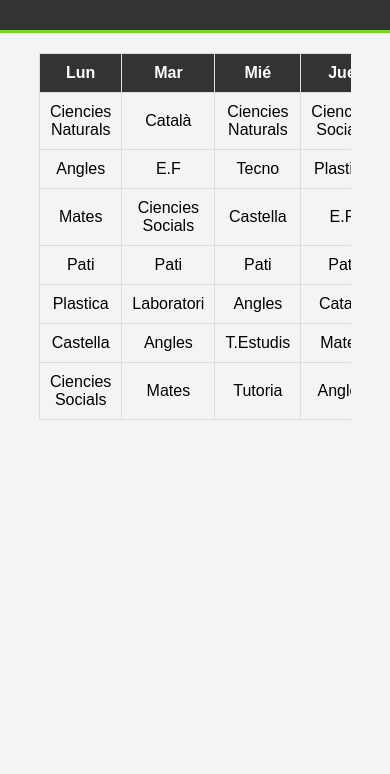
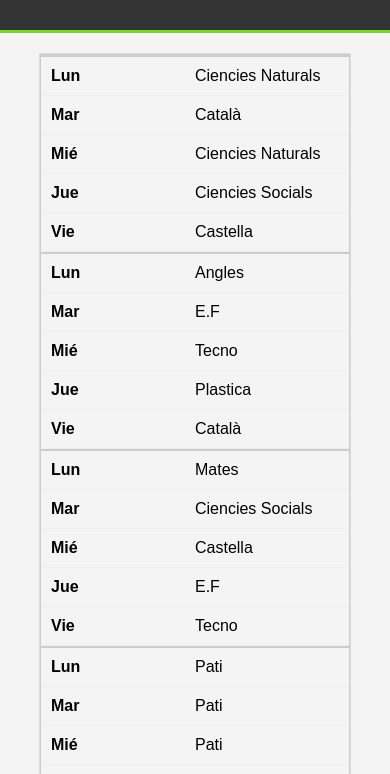
Before and after one commit to nendoprooo/nendoprooo, a plain HTML site: page index.html in a window 390 px wide. Shown: the part 70-844 px from the top of the page. Drawn offline with Linux system fonts and the light colour scheme.

Commit message:
Update index.html

```diff
--- a/index.html
+++ b/index.html
@@ -44,6 +44,38 @@
             background-color: #333;
             color: white;
         }
+
+        /* Nueva sección para hacer la tabla responsive */
+        @media screen and (max-width: 800px) {
+            table, thead, tbody, th, td, tr {
+                display: block;
+            }
+            th {
+                position: absolute;
+                top: -9999px;
+                left: -9999px;
+            }
+            tr {
+                border: 1px solid #ccc;
+            }
+            td {
+                border: none;
+                border-bottom: 1px solid #eee;
+                position: relative;
+                padding-left: 50%;
+                text-align: left;
+            }
+            td:before {
+                content: attr(data-label);
+                position: absolute;
+                left: 10px;
+                width: 50%;
+                padding-right: 10px;
+                white-space: nowrap;
+                text-align: left;
+                font-weight: bold;
+            }
+        }
     </style>
 </head>
 <body>
@@ -54,63 +86,63 @@
         <table>
             <thead>
                 <tr>
-                    <th>Lun</th>
-                    <th>Mar</th>
-                    <th>Mié</th>
-                    <th>Jue</th>
-                    <th>Vie</th>
+                    <th data-label="Lun">Lun</th>
+                    <th data-label="Mar">Mar</th>
+                    <th data-label="Mié">Mié</th>
+                    <th data-label="Jue">Jue</th>
+                    <th data-label="Vie">Vie</th>
                 </tr>
             </thead>
             <tbody>
                 <!-- Ejemplo de una semana de un mes -->
                 <tr>
-                    <td>Ciencies Naturals</td>
-                    <td>Català</td>
-                    <td>Ciencies Naturals</td>
-                    <td>Ciencies Socials</td>
-                    <td>Castella</td>
+                    <td data-label="Lun">Ciencies Naturals</td>
+                    <td data-label="Mar">Català</td>
+                    <td data-label="Mié">Ciencies Naturals</td>
+                    <td data-label="Jue">Ciencies Socials</td>
+                    <td data-label="Vie">Castella</td>
                 </tr>
                 <tr>
-                    <td>Angles</td>
-                    <td>E.F</td>
-                    <td>Tecno</td>
-                    <td>Plastica</td>
-                    <td>Català</td>
+                    <td data-label="Lun">Angles</td>
+                    <td data-label="Mar">E.F</td>
+                    <td data-label="Mié">Tecno</td>
+                    <td data-label="Jue">Plastica</td>
+                    <td data-label="Vie">Català</td>
                 </tr>
                 <tr>
-                    <td>Mates</td>
-                    <td>Ciencies Socials</td>
-                    <td>Castella</td>
-                    <td>E.F</td>
-                    <td>Tecno</td>
+                    <td data-label="Lun">Mates</td>
+                    <td data-label="Mar">Ciencies Socials</td>
+                    <td data-label="Mié">Castella</td>
+                    <td data-label="Jue">E.F</td>
+                    <td data-label="Vie">Tecno</td>
                 </tr>
                 <tr>
-                    <td>Pati</td>
-                    <td>Pati</td>
-                    <td>Pati</td>
-                    <td>Pati</td>
-                    <td>Pati</td>
+                    <td data-label="Lun">Pati</td>
+                    <td data-label="Mar">Pati</td>
+                    <td data-label="Mié">Pati</td>
+                    <td data-label="Jue">Pati</td>
+                    <td data-label="Vie">Pati</td>
                 </tr>
                 <tr>
-                    <td>Plastica</td>
-                    <td>Laboratori</td>
-                    <td>Angles</td>
-                    <td>Catala</td>
-                    <td>Mates</td>
+                    <td data-label="Lun">Plastica</td>
+                    <td data-label="Mar">Laboratori</td>
+                    <td data-label="Mié">Angles</td>
+                    <td data-label="Jue">Catala</td>
+                    <td data-label="Vie">Mates</td>
                 </tr>
                 <tr>
-                    <td>Castella</td>
-                    <td>Angles</td>
-                    <td>T.Estudis</td>
-                    <td>Mates</td>
-                    <td>Frances</td>
+                    <td data-label="Lun">Castella</td>
+                    <td data-label="Mar">Angles</td>
+                    <td data-label="Mié">T.Estudis</td>
+                    <td data-label="Jue">Mates</td>
+                    <td data-label="Vie">Frances</td>
                 </tr>
                 <tr>
-                    <td>Ciencies Socials</td>
-                    <td>Mates</td>
-                    <td>Tutoria</td>
-                    <td>Angles</td>
-                    <td>Tutoria</td>
+                    <td data-label="Lun">Ciencies Socials</td>
+                    <td data-label="Mar">Mates</td>
+                    <td data-label="Mié">Tutoria</td>
+                    <td data-label="Jue">Angles</td>
+                    <td data-label="Vie">Tutoria</td>
                 </tr>
             </tbody>
         </table>
```
